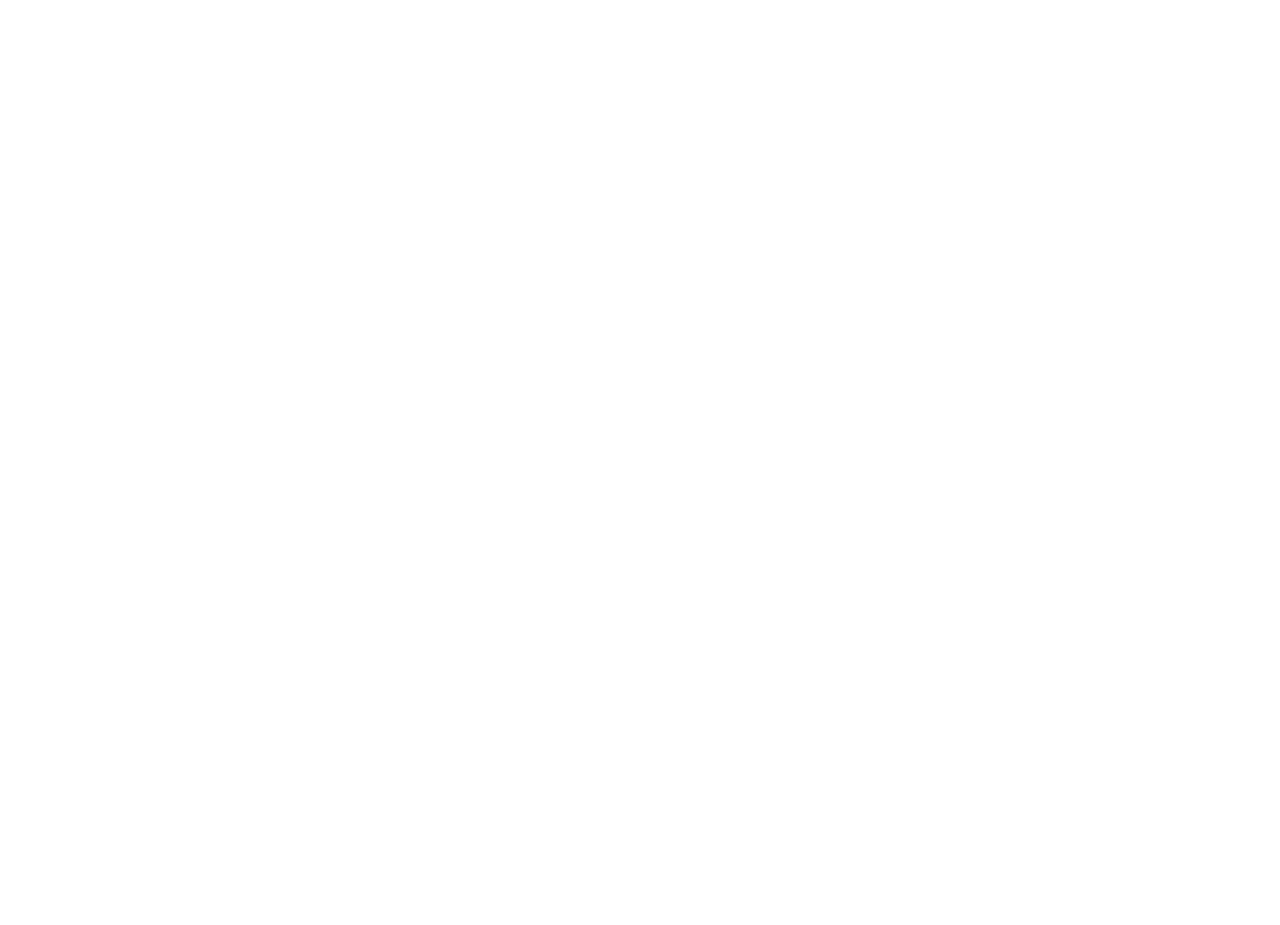
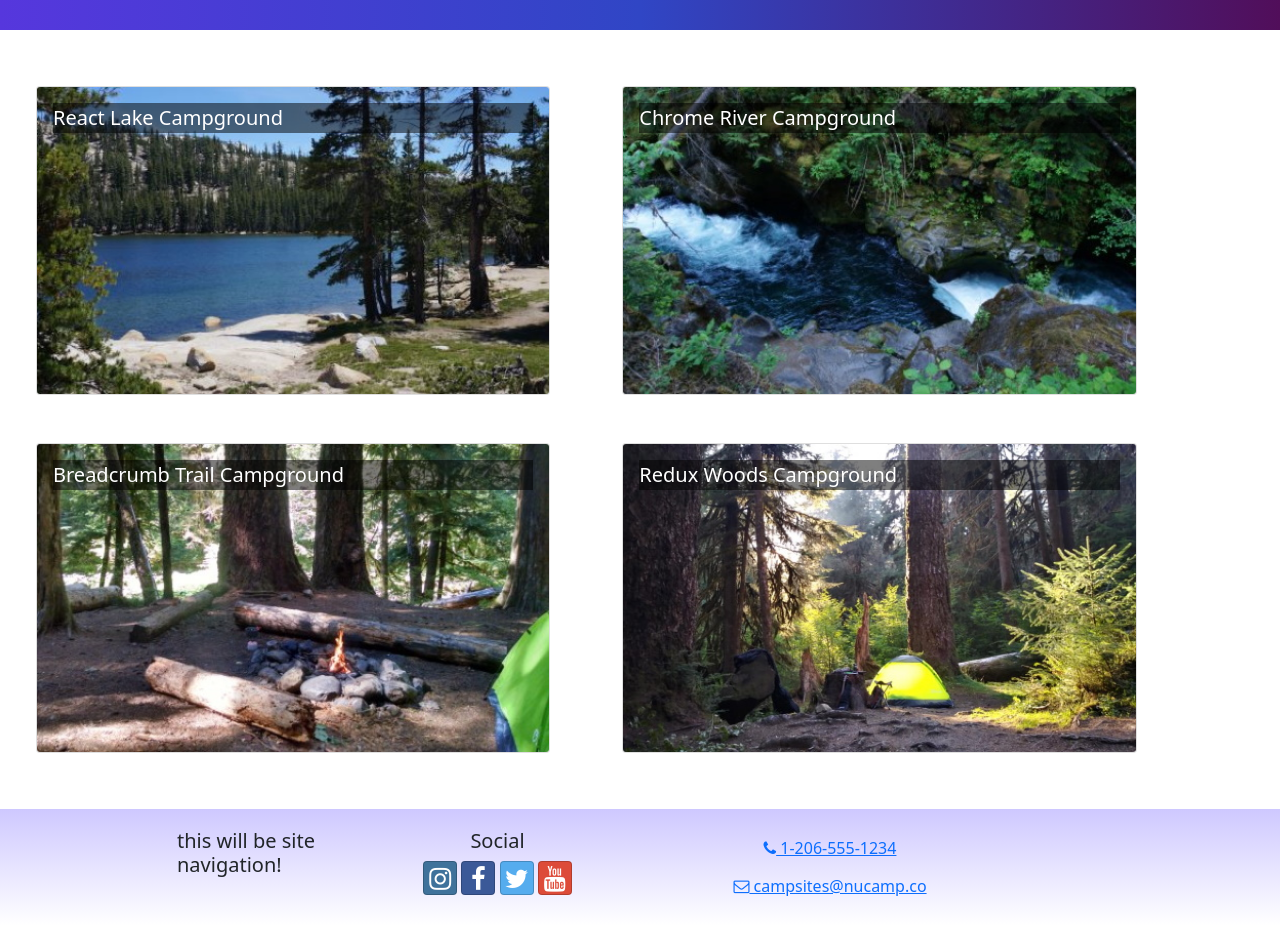
Before and after one commit to leahkatherine/react-nucamp, a React (Create React App) app: page / in a window 1280 px wide. Shown: the part 98-1023 px from the top of the page. Before the commit the page ends 800 px from the top, so only its background shows below. Built offline with nearby package versions, Linux system fonts and the light colour scheme.

Commit message:
card, campsites lists, and footer & header

```diff
--- a/src/App.js
+++ b/src/App.js
@@ -2,13 +2,23 @@ import React from 'react';
 import { Container, Navbar, NavbarBrand } from 'reactstrap';
 import NucampLogo from './app/assets/img/logo.png';
 import './App.css';
+import CampsitesList from './features/campsites/CampsitesList';
+import Footer from './components/Footer';
 
 function App() {
-  return (
-    <div className="App">
-      hello nucamp!
-    </div>
-  );
+    return (
+        <div className="App">
+          <Navbar dark color='primary' sticky='top' expand='md'>
+              <Container>
+                  <NavbarBrand href='/'>
+                      <img src={NucampLogo} alt='nucamp logo'/>
+                  </NavbarBrand>
+              </Container>
+          </Navbar>
+          <CampsitesList />
+          <Footer/>
+        </div>
+    );
 }
 
 export default App;
--- /dev/null
+++ b/src/components/Footer.js
@@ -0,0 +1,41 @@
+import {Container, Row, Col} from 'reactstrap';
+
+const Footer = () => {
+    return (
+      <footer className='site-footer'>
+        <Container>
+            <Row>
+                <Col xs={{ size: 4, offset: 1 }} sm='2'>
+                    <h5>this will be site navigation!</h5>
+                </Col>
+                <Col xs='6' sm='3' className='text-center'>
+                <h5>Social</h5>
+                        <a className='btn btn-social-icon btn-instagram' href='http://instagram.com/'>
+                            <i className='fa fa-instagram' />
+                        </a>{' '}
+                        <a className='btn btn-social-icon btn-facebook' href='http://www.facebook.com/'>
+                            <i className='fa fa-facebook' />
+                        </a>{' '}
+                        <a className='btn btn-social-icon btn-twitter' href='http://twitter.com/'>
+                            <i className='fa fa-twitter' />
+                        </a>{' '}
+                        <a className='btn btn-social-icon btn-google' href='http://youtube.com/'>
+                            <i className='fa fa-youtube' />
+                        </a>
+                </Col>
+                <Col sm='4' className='text-center'>
+                        <a role='button' className='btn btn-link' href='tel:+12065551234'>
+                            <i className='fa fa-phone' /> 1-206-555-1234
+                        </a>
+                        <br />
+                        <a role='button' className='btn btn-link' href='mailto:notreal@notreal.co'>
+                            <i className='fa fa-envelope-o' /> campsites@nucamp.co
+                        </a>
+                </Col>
+            </Row>
+        </Container>
+      </footer>
+    );
+  };
+
+  export default Footer;
--- /dev/null
+++ b/src/components/Header.js
@@ -0,0 +1 @@
+import {Navbar, NavbarBrand} from 'reactstrap';
--- /dev/null
+++ b/src/features/campsites/CampsiteCard.js
@@ -0,0 +1,15 @@
+import { Card, CardImg, CardImgOverlay, CardTitle } from 'reactstrap';
+
+
+const CampsiteCard = (props) => {
+    return (
+        <Card>
+             <CardImg width='100%' src={props.campsite.image} alt={props.campsite.name} />
+             <CardImgOverlay>
+                <CardTitle>{props.campsite.name}</CardTitle>
+             </CardImgOverlay>
+        </Card>
+    );
+  };
+
+export default CampsiteCard;
--- /dev/null
+++ b/src/features/campsites/CampsitesList.js
@@ -0,0 +1,20 @@
+import { CAMPSITES } from '../../app/shared/CAMPSITES';
+import {Col, Row } from 'reactstrap';
+import CampsiteCard from "./CampsiteCard";
+
+
+const CampsitesList = () => {
+    return (
+        <Row className="ms-auto">{CAMPSITES.map((campsite) => {
+            return (
+                <Col md='5' className='m-4' key={campsite.id}>
+                    <CampsiteCard campsite={campsite} />
+                </Col>
+            );
+        })}
+        </Row >
+    );
+
+  };
+
+  export default CampsitesList;
```
